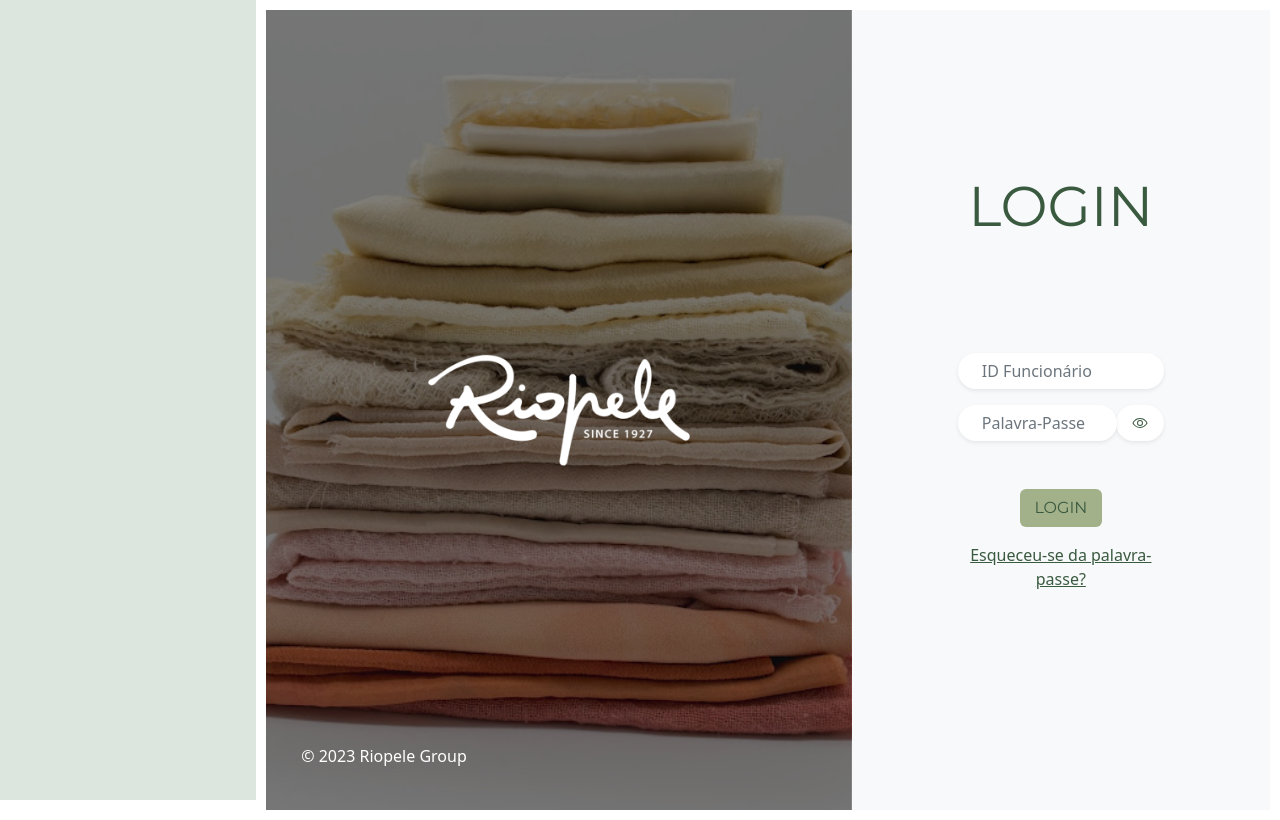
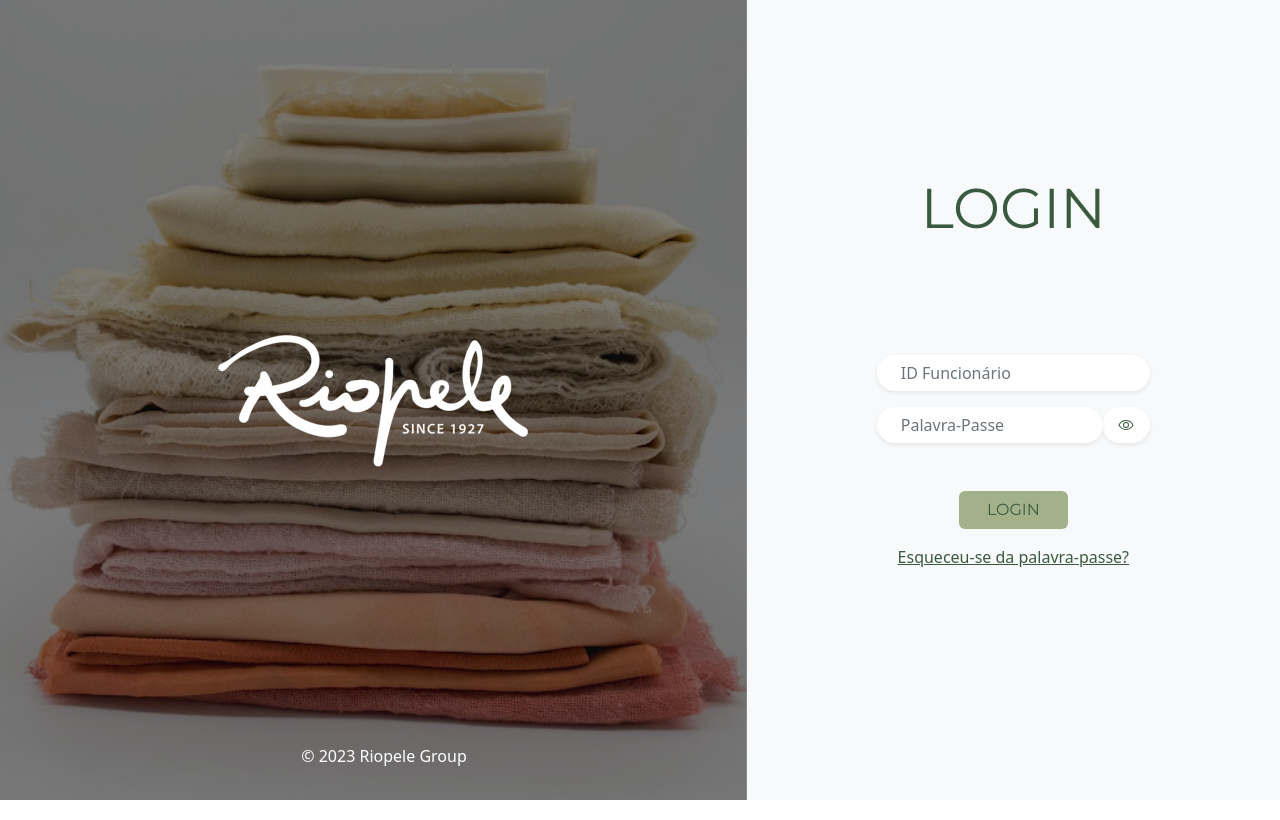
Before and after one commit to pmbaldaia/shopfloor, a React (Create React App) app: page / in a window 1280 px wide. Built offline with nearby package versions, Linux system fonts and the light colour scheme.

Commit message:
updateLayoutOrdens

```diff
--- a/src/components/Ordens/listaOrdens.css
+++ b/src/components/Ordens/listaOrdens.css
@@ -1,111 +1,4 @@
-/* .ordens {
-  max-width: fit-content;
-  font-family: "Montserrat";
-}
-
-.list {
-  display: flex;
-  flex-direction: column;
-  gap: 1rem;
-}
-
-.item a {
-  text-decoration: none;
-  color: inherit;
-  display: flex;
-  background-color: var(--color-gray-800);
-  border-radius: 4px;
-  overflow: hidden;
-}
-
-.item a:hover {
-  transform: scale(1.02);
-  background-color: var(--color-gray-700);
-}
-
-.item img {
-  width: 33%;
-  object-fit: cover;
-}
-
-.content {
-  padding: 1rem;
-}
-.item h2 {
-  margin: 0 0 1rem 0;
-}
-
-table {
-  width: 75rem;
-  color: black;
-  margin-left: 17rem;
-  margin-bottom: 2rem;
-  margin-top: 2rem;
-  border-spacing: 0;
-}
-
-th {
-  text-align: left;
-  padding: 12px 24px;
-  background: transparent;
-  box-shadow: none;
-  color: black;
-  font-size: 0.75rem;
-  font-weight: 700;
-  line-height: 1.25;
-  letter-spacing: 0.035em;
-  border-bottom: 0.05rem solid rgb(240, 242, 245);
-}
-tbody {
-  display: table-row-group;
-}
-tr,
-thead {
-  color: inherit;
-  vertical-align: middle;
-  outline: 0px;
-}
-td {
-  text-align: left;
-  padding: 12px 24px;
-  background: transparent;
-  box-shadow: none;
-  border-bottom: 0.05rem solid rgb(240, 242, 245);
-}
-td div {
-  display: flex;
-  flex-direction: row;
-  align-items: center;
-}
-tr {
-  border-radius: 30px;
-  border: 1px solid black;
-}
-td, th{
-  padding: 20px;
-}
-
-.imagem {
-  width: 50px;
-  height: 50px;
-  margin-right: 10px;
-  border-radius: 20px;
-}
-td span {
-  margin: 0px;
-  font-size: 0.75rem;
-  line-height: 1.25;
-  letter-spacing: 0.035em;
-  opacity: 1;
-  text-transform: none;
-  vertical-align: unset;
-  text-decoration: none;
-  color: black;
-  font-weight: 700;
-}
- */
-
- .table-spacing {
+.table-spacing {
   margin-bottom: 20px;
 }
 
@@ -118,7 +11,7 @@ td span {
   border: 1px solid #dee2e6;
 }
 
-.imagemOrdem{
+.imagemOrdem {
   width: 50px;
   height: 50px;
   border-radius: 20px;
--- a/src/components/Ordens/listaOrdens.js
+++ b/src/components/Ordens/listaOrdens.js
@@ -105,7 +105,7 @@ function OrdensList({ ordens }) {
         onClick={__handleSort}
         cursor="pointer"
       />
-      <Table bordered striped className="table-spacing">
+      <Table bordered striped className="table-spacing"  style={{ marginTop: "0.8em"}}>
       <thead>
         <tr>
         <th key="id">ID</th>
--- a/src/pages/Layout/layout.css
+++ b/src/pages/Layout/layout.css
@@ -5,6 +5,6 @@
 
 .main-content{
     width: 80%;
+    padding: 10px;
     margin-left: 20%;
-    padding: 10px;
 }
--- a/src/pages/Layout/layout.js
+++ b/src/pages/Layout/layout.js
@@ -16,6 +16,7 @@ function RootLayout() {
   const token = useLoaderData();
   const location = useLocation();
   const submit = useSubmit();
+  const isDashboard = window.location.pathname === '/';
 
   useEffect(() => {
     if (!token) {
@@ -34,19 +35,11 @@ function RootLayout() {
     }, tokenDuration);
   }, [token, submit]);
 
-  /*return  (
-    <>
-      <div>
-        {location.pathname !== "/" && <HeaderPage />}
-        {location.pathname !== "/" && <SideBar />}
-        <Outlet />
-      </div>
-    </>
-  ); */
+
   return (
     <>
-      <div className="sidebar">{location.pathname !== "/" && <SideBar />}</div>
-      <div className="main-content">
+      <div className={isDashboard ? null : 'sidebar'}>{location.pathname !== "/" && <SideBar />}</div>
+      <div className={isDashboard ? 'null' : 'main-content'} >
         {location.pathname !== "/" && <HeaderPage />}
         <Outlet />
       </div>
```
